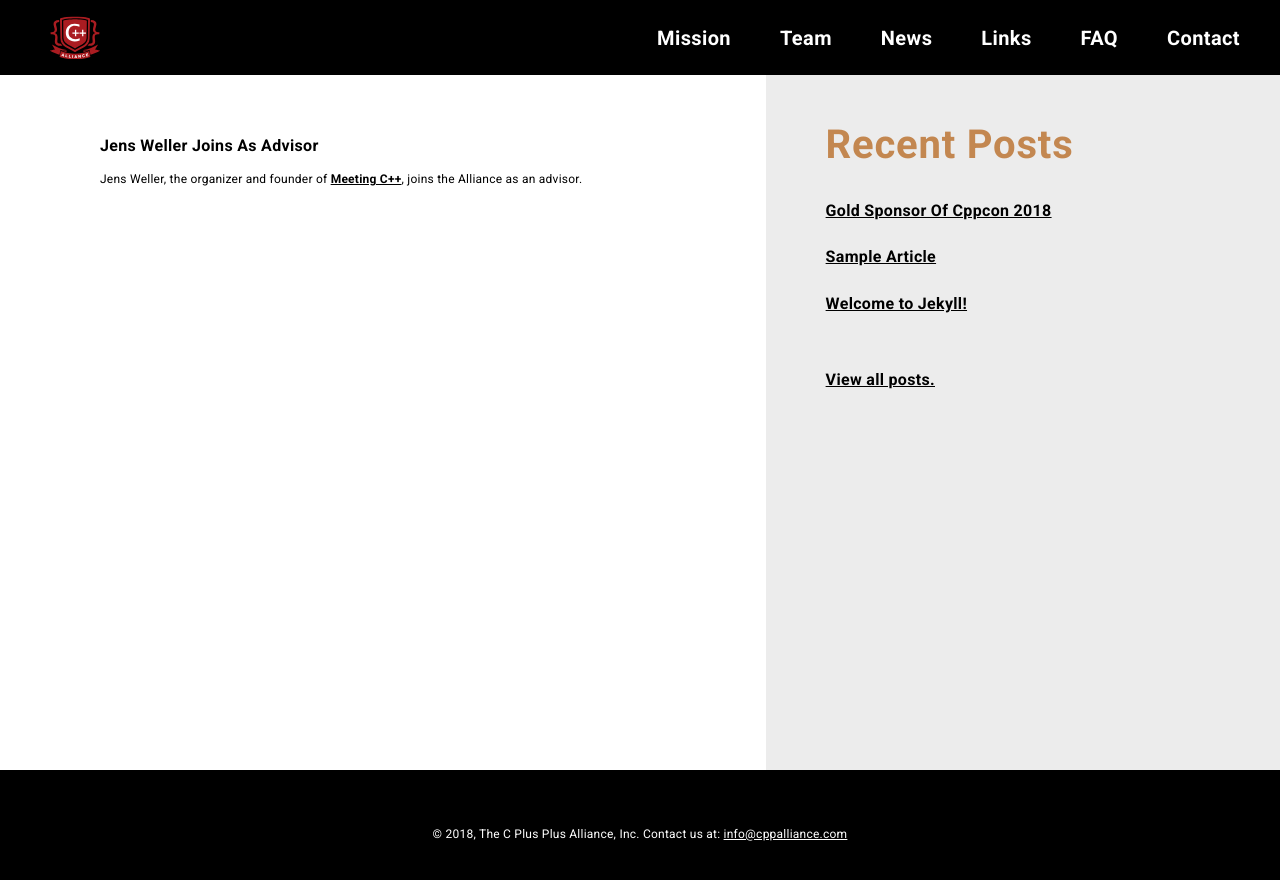
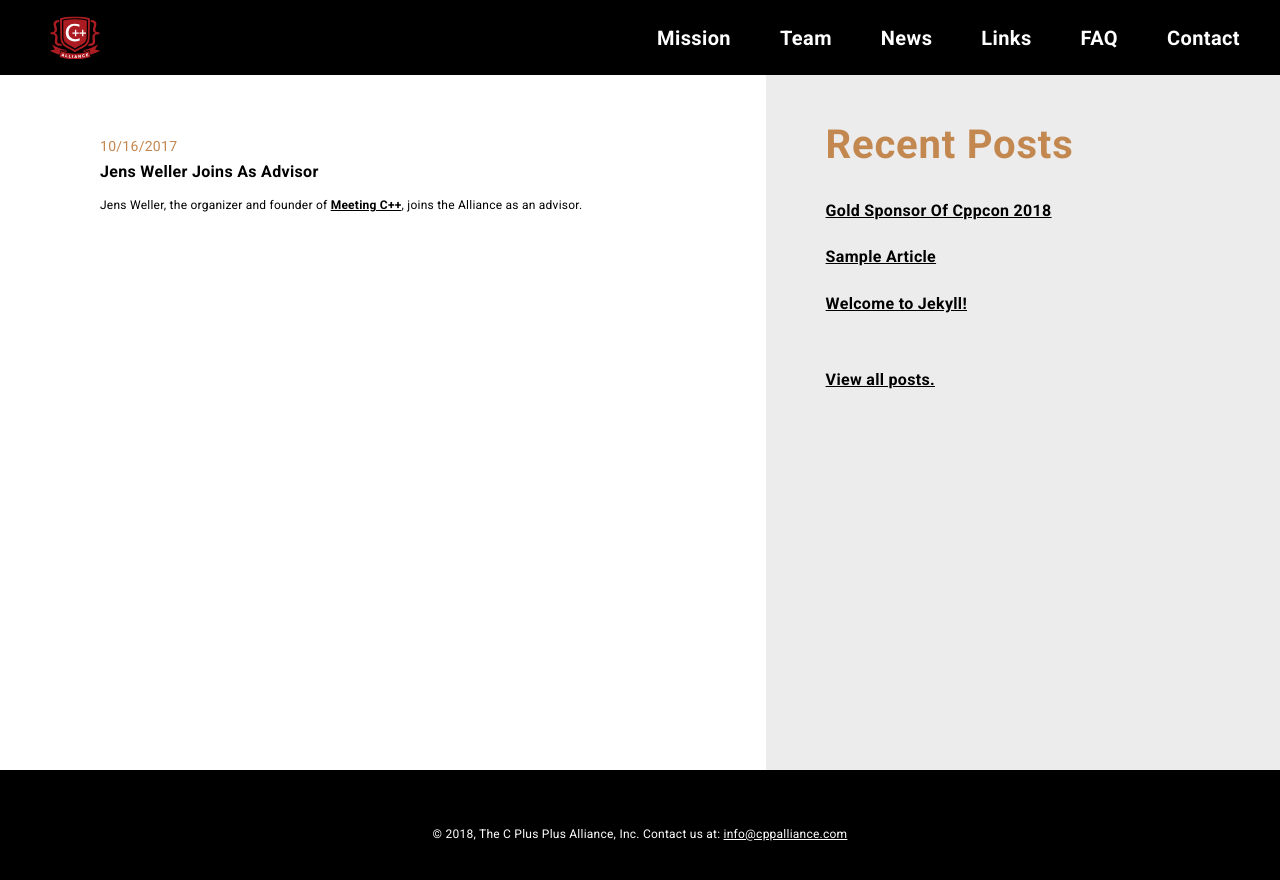
Before and after one commit to AlchemyInteractive/cpp-alliance, a Jekyll site: the page built from _posts/2017-10-16-Jens-Weller-joins-as-Advisor.md, in a window 1280 px wide. Shown: the top 880 px of the page. Built offline with Jekyll 4.4.1, drawn with Linux system fonts in a browser that asks for light colours.

Commit message:
fixes nits

```diff
--- a/_includes/team-bio.html
+++ b/_includes/team-bio.html
@@ -36,7 +36,7 @@
     <!-- member bio-->
     <p class='text-xxs'>{{ page.bio }}</p>
 
-    <a class='text-xxs all'>View Full Team</a>
+    <a class='text-xxs all' href="{{ site.baseurl }}/#team">View Full Team</a>
   </div>
 
 </section>
--- a/_sass/pages/post.scss
+++ b/_sass/pages/post.scss
@@ -101,6 +101,12 @@
       padding: 50px 60px;
       width: 34%;
     }
+
+    .news-date {
+      @include breakpoint($desktop-small) {
+        display: none;
+      }
+    }
   }
 
   .recent-post-header {
@@ -129,12 +135,6 @@
     }
   }
 
-  .news-date {
-    @include breakpoint($desktop-small) {
-      display: none;
-    }
-  }
-
   .news-list-item {
     @include breakpoint($desktop-small) {
       margin-bottom: $spacing--l;
```
